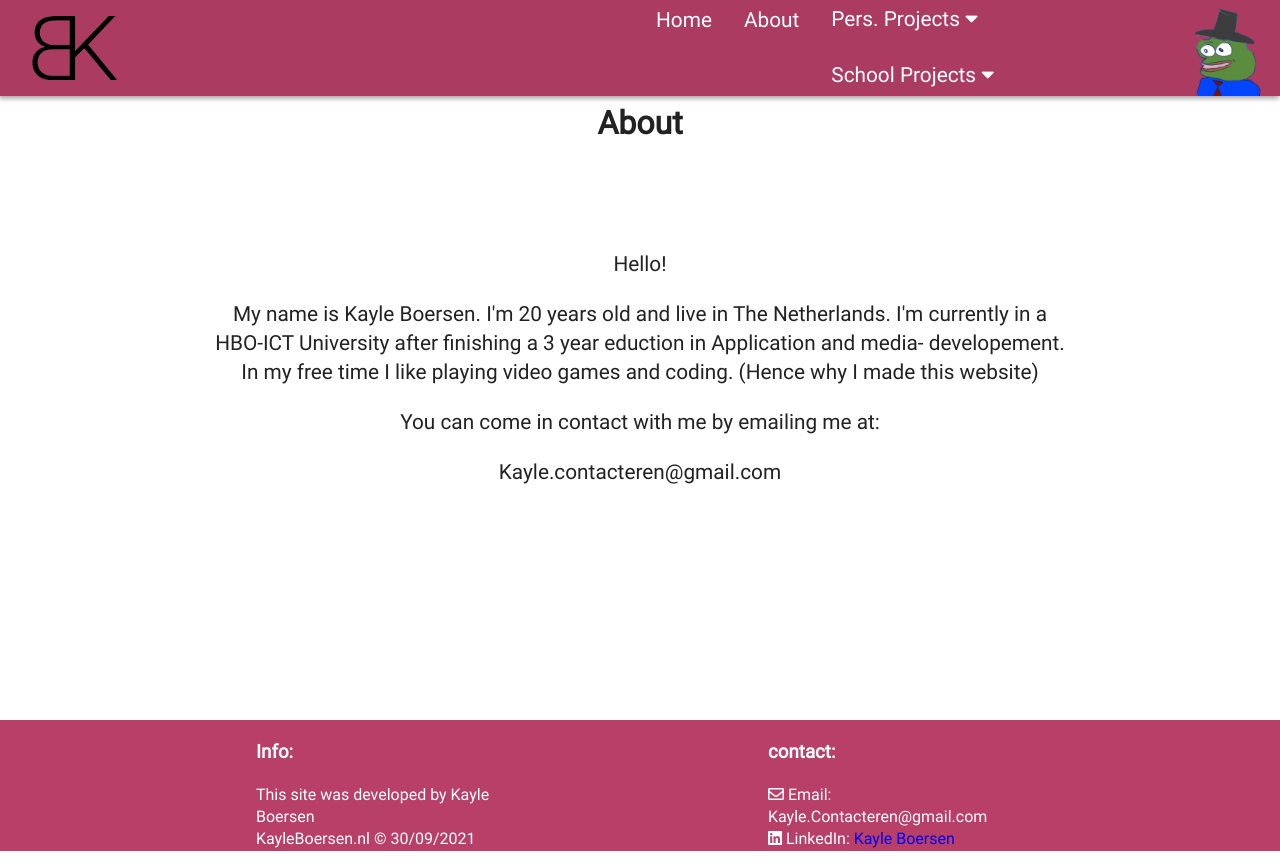
After one commit to Kayle-B/htdocs, a PHP site: page /about.php in a window 1280 px wide. The commit adds this page. Run offline with PHP 8.4, Linux system fonts and the light colour scheme; some libraries are stand-ins or nearby versions.

Commit message:
Added about page

```diff
--- /dev/null
+++ b/about.php
@@ -0,0 +1,24 @@
+<?php
+  include(__DIR__.'/includes/header.php');
+?>
+<div id="main">
+  <div class="content">
+      <h1 class="title">About</h1>
+      <div class="center-text">
+        <p>Hello!</p>
+        <p>
+            My name is Kayle Boersen.
+            I'm 20 years old and live in The Netherlands.
+            I'm currently in a HBO-ICT University after finishing a 3 year eduction in Application and media- developement.
+            In my free time I like playing video games and coding. (Hence why I made this website)
+        </p>
+        <p>
+            You can come in contact with me by emailing me at:
+        </p>
+        <p>Kayle.contacteren@gmail.com</p>
+    </div>
+  </div>
+</div>
+<?php
+  include(__DIR__.'/includes/footer.php');
+?>
--- a/includes/header.php
+++ b/includes/header.php
@@ -6,7 +6,7 @@
 
   <div class="navbar">
     <a href="/index.php">Home</a>
-    <a href="/Personal_projects/construction.php">About</a>
+    <a href="/about.php">About</a>
     <div class="dropdown">
       <button class="dropbtn">Pers. Projects
         <i class="fa fa-caret-down"></i>
```
Also changed, not shown: 1 other file.
